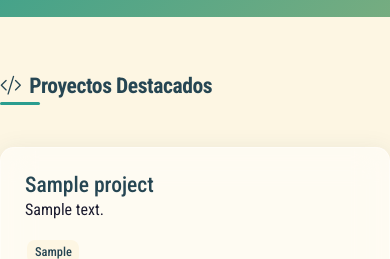
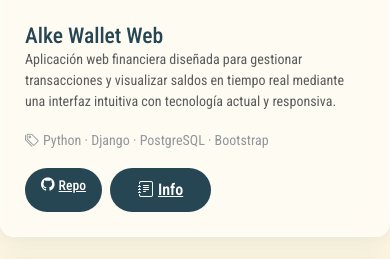
Before and after one commit to RobertoOtarola/alke_web_cv, a Django app: page /portfolio/ in a window 390 px wide. Shown: the part 1252-1511 px from the top of the page. Run offline with Django 5.2, Linux system fonts and the light colour scheme; data comes from the database, SQL or seed files in the repository; both versions use the stored data as it was after the commit; tables that the repository leaves empty hold one stand-in row (values such as "Sample post").

Commit message:
feat: implement portfolio redesign based on TDD-001
Model Refactoring:
- Move Project model from apps.cv to apps.portfolio as 'Proyecto'.
- Rename fields to Spanish (nombre, descripcion, tecnologias, etc.).
- Update CaseStudy to link to the new Proyecto model.

URL & View Refactoring:
- Simplify portfolio URLs and remove redundant 'proyectos/' gallery.
- Implement permanent 301 redirect for the obsolete '/portfolio/proyectos/' route.
- Add app_name = 'portfolio' to all URL configurations.

UI & Templates:
- Clean up navbar in base.html (removed 'Proyectos' item).
- Create new portfolio/index.html with responsive card grid using external images.
- Remove obsolete templates (landing.html, projects.html).

Data & Quality:
- Add projects_iniciales.json fixture and load it into Supabase.
- Update upload_cv_to_supabase.py to be consistent with the new schema.
- Update unit tests to match the new url names and redirects.

```diff
--- a/apps/cv/admin.py
+++ b/apps/cv/admin.py
@@ -1,7 +1,7 @@
 from django.contrib import admin
 
 # Register your models here.
-from .models import Profile, Skill, Experience, Achievement, Education, Project, Language
+from .models import Profile, Skill, Experience, Achievement, Education, Language
 
 
 class AchievementInline(admin.TabularInline):
@@ -22,5 +22,4 @@
 
 admin.site.register(Skill)
 admin.site.register(Education)
-admin.site.register(Project)
 admin.site.register(Language)
--- a/apps/cv/views.py
+++ b/apps/cv/views.py
@@ -1,8 +1,8 @@
 from django.shortcuts import render
 from django.utils import timezone
 
-from .models import Profile, Skill, Experience, Project, Education, Language
-
+from .models import Profile, Skill, Experience, Education, Language
+from apps.portfolio.models import Proyecto
 
 def index(request):
     """Home page: full CV with all sections + computed stats + CTA to portfolio."""
@@ -16,7 +16,7 @@
 
     stats = {
         'years_experience': years_experience,
-        'total_projects':   Project.objects.count(),
+        'total_projects':   Proyecto.objects.count(),
         'total_skills':     Skill.objects.count(),
         'total_languages':  Language.objects.count(),
     }
--- a/apps/portfolio/urls.py
+++ b/apps/portfolio/urls.py
@@ -1,11 +1,16 @@
 from django.urls import path
-
+from django.views.generic import RedirectView
 from . import views
 
-app_name = 'portfolio'
+app_name = "portfolio"
 
 urlpatterns = [
-    path('', views.landing, name='landing'),
-    path('proyectos/', views.project_list, name='project-list'),
-    path('caso-de-estudio/<slug:slug>/', views.case_study_detail, name='case-study'),
+    # Vista principal (Grid de proyectos destacados)
+    path("", views.portfolio_index, name="index"),
+
+    # Caso de estudio específico
+    path("caso-estudio/<slug:slug>/", views.case_study_detail, name="case-study"),
+
+    # Redirección de la ruta antigua (301)
+    path("proyectos/", RedirectView.as_view(pattern_name="portfolio:index", permanent=True), name="proyectos_redirect"),
 ]
--- a/apps/portfolio/views.py
+++ b/apps/portfolio/views.py
@@ -1,30 +1,15 @@
 from django.shortcuts import render, get_object_or_404
 
-from apps.cv.models import Profile, Project
-from .models import CaseStudy
+from .models import Proyecto, CaseStudy
 
 
-def landing(request):
-    """Portfolio landing page: hero + featured project cards."""
-    context = {
-        'profile':  Profile.objects.first(),
-        'projects': Project.objects.filter(featured=True),
-    }
-    return render(request, 'portfolio/landing.html', context)
-
-
-def project_list(request):
-    """Full project gallery (migrated from cv app)."""
-    context = {
-        'projects': Project.objects.all(),
-    }
-    return render(request, 'portfolio/projects.html', context)
+def portfolio_index(request):
+    """Main portfolio view: shows featured project cards."""
+    proyectos = Proyecto.objects.filter(destacado=True).order_by('orden')
+    return render(request, 'portfolio/index.html', {'proyectos': proyectos})
 
 
 def case_study_detail(request, slug):
-    """Render a single case study by slug."""
+    """Detailed case study view."""
     case_study = get_object_or_404(CaseStudy, slug=slug)
-    context = {
-        'case_study': case_study,
-    }
-    return render(request, 'portfolio/case_study.html', context)
+    return render(request, 'portfolio/case_study.html', {'case_study': case_study})
--- a/templates/base.html
+++ b/templates/base.html
@@ -56,13 +56,8 @@
                     </a>
                 </li>
                 <li class="nav-item">
-                    <a class="nav-link" href="{% url 'portfolio:landing' %}">
+                    <a class="nav-link" href="{% url 'portfolio:index' %}">
                         <i class="bi bi-briefcase me-1"></i>Portfolio
-                    </a>
-                </li>
-                <li class="nav-item">
-                    <a class="nav-link" href="{% url 'portfolio:project-list' %}">
-                        <i class="bi bi-folder2-open me-1"></i>Proyectos
                     </a>
                 </li>
                 {% if user.is_staff %}
--- /dev/null
+++ b/templates/portfolio/index.html
@@ -0,0 +1,97 @@
+{% extends "base.html" %}
+{% load static %}
+
+{% block title %}Portfolio — Roberto Otárola{% endblock %}
+
+{% block content %}
+
+<!-- ===================== HERO SECTION ===================== -->
+<section class="hero-section" id="about">
+    <div class="container text-center">
+        <div class="hero-glass-panel mx-auto reveal">
+            <h1 class="mb-3">Desarrollador Junior | Python · Django · SQL</h1>
+            <p>
+                Hola, soy Roberto Otárola y te doy la bienvenida a mi portafolio de proyectos de aplicaciones web,
+                resultado de mi formación intensiva como Desarrollador Fullstack Python Trainee.
+            </p>
+            <p>
+                Mi enfoque está en la creación de aplicaciones robustas, diseño técnico estructurado y limpieza de datos,
+                aportando valor mediante la construcción de soluciones eficientes y escalables.
+            </p>
+            <div class="mt-4 d-flex justify-content-center gap-3 flex-wrap">
+                <a href="#portfolio" class="hero-btn btn btn-sm">
+                    <i class="bi bi-folder2-open me-1"></i>Ver mis proyectos
+                </a>
+                <a href="https://github.com/RobertoOtarola" target="_blank" class="hero-btn btn btn-sm">
+                    <i class="bi bi-github me-1"></i>Visitar GitHub
+                </a>
+                <a href="{% url 'cv:index' %}" class="hero-btn btn btn-sm">
+                    <i class="bi bi-file-earmark-person me-1"></i>Ver mi CV
+                </a>
+            </div>
+        </div>
+    </div>
+</section>
+
+<!-- ===================== PORTFOLIO GRID ===================== -->
+<section id="portfolio" class="container section-cv mb-5">
+    <h2 class="text-center mb-5 reveal">
+        <i class="bi bi-code-slash me-2"></i>Proyectos Destacados
+    </h2>
+    <div class="row g-4 justify-content-center">
+        {% for proyecto in proyectos %}
+        <div class="col-md-4 project-card reveal">
+            <div class="glass-card h-100 d-flex flex-column">
+                {% if proyecto.imagen_url %}
+                <img src="{{ proyecto.imagen_url }}" class="card-img-top-portfolio"
+                     alt="Imagen del proyecto {{ proyecto.nombre }}" loading="lazy">
+                {% else %}
+                <div class="card-img-top-portfolio bg-secondary d-flex align-items-center justify-content-center">
+                    <i class="bi bi-image text-white opacity-50 fs-1"></i>
+                </div>
+                {% endif %}
+
+                <div class="card-body d-flex flex-column">
+                    <h5 class="card-title" style="color: var(--clr-primary); font-size: 1.35rem;">
+                        {{ proyecto.nombre }}
+                    </h5>
+                    <p class="card-text text-muted small">{{ proyecto.descripcion }}</p>
+
+                    {% if proyecto.tecnologias %}
+                    <div class="stack-tags mb-3">
+                        <small class="text-secondary opacity-75">
+                            <i class="bi bi-tags me-1"></i>{{ proyecto.tecnologias }}
+                        </small>
+                    </div>
+                    {% endif %}
+
+                    <div class="mt-auto d-flex gap-2 flex-wrap">
+                        {% if proyecto.url_repositorio %}
+                        <a href="{{ proyecto.url_repositorio }}" class="btn-repo" target="_blank" rel="noopener">
+                            <i class="bi bi-github me-1"></i>Repo
+                        </a>
+                        {% endif %}
+
+                        {% if proyecto.case_study %}
+                        <a href="{% url 'portfolio:case-study' proyecto.case_study.slug %}"
+                           class="btn-primary-custom btn-sm">
+                            <i class="bi bi-journal-text me-1"></i>Info
+                        </a>
+                        {% elif proyecto.url_demo %}
+                        <a href="{{ proyecto.url_demo }}" class="btn-primary-custom btn-sm" target="_blank" rel="noopener">
+                            <i class="bi bi-eye me-1"></i>Demo
+                        </a>
+                        {% endif %}
+                    </div>
+                </div>
+            </div>
+        </div>
+        {% empty %}
+        <div class="col-12 text-center text-muted py-5">
+            <p>No hay proyectos destacados configurados aún.</p>
+        </div>
+        {% endfor %}
+    </div>
+</section>
+
+{% endblock %}
--- a/templates/portfolio/landing.html
+++ /dev/null
@@ -1,106 +0,0 @@
-{% extends 'base.html' %}
-{% load static %}
-
-{% block title %}Portfolio — Roberto Otárola{% endblock %}
-{% block meta_description %}Portfolio profesional de Roberto Otárola — Desarrollador Fullstack Python. Proyectos destacados, casos de estudio y trayectoria técnica.{% endblock %}
-
-{% block content %}
-
-<!-- ===================== HERO SECTION ===================== -->
-<section class="hero-section" id="about">
-    <div class="container text-center">
-        <div class="hero-glass-panel mx-auto">
-            <h1 class="mb-3">Desarrollador Junior | Python · Django · SQL</h1>
-            <p>
-                Hola, soy Roberto Otarola y te doy la bienvenida a mi portafolio de proyectos de aplicaciones web,
-                resultado de mi formación intensiva como Desarrollador Fullstack Python Trainee, con un gran enfoque
-                en la creación de aplicaciones robustas, diseño técnico estructurado y limpieza de datos.
-            </p>
-            <p>
-                Mi propósito es integrarme al sector IT en roles orientados al desarrollo backend y arquitectura de
-                soluciones lógicas, aportando valor mediante la construcción de aplicaciones eficientes y preparadas
-                para su escalabilidad.
-            </p>
-            <p>
-                Tengo dominio en lenguajes técnicos como Python, bases de datos SQL (PostgreSQL, SQLite),
-                versionamiento con Git/GitHub, y entornos web usando Bootstrap y Django. Complemento esto con mi
-                capacidad de trabajar colaborativamente aplicando metodologías como desarrollo estructurado guiado
-                por PRs.
-            </p>
-            <div class="mt-4 d-flex justify-content-center gap-3 flex-wrap">
-                <a href="#portfolio" class="hero-btn btn btn-sm">
-                    <i class="bi bi-folder2-open me-1"></i>Ver mis proyectos
-                </a>
-                <a href="https://github.com/RobertoOtarola" target="_blank" class="hero-btn btn btn-sm">
-                    <i class="bi bi-github me-1"></i>Visitar GitHub
-                </a>
-                <a href="{% url 'cv:index' %}" class="hero-btn btn btn-sm">
-                    <i class="bi bi-file-earmark-person me-1"></i>Ver mi CV
-                </a>
-            </div>
-        </div>
-    </div>
-</section>
-
-<!-- ===================== FEATURED PROJECTS ===================== -->
-<section id="portfolio" class="container section-cv">
-    <h2 class="text-center mb-5 reveal">
-        <i class="bi bi-code-slash me-2"></i>Proyectos Destacados
-    </h2>
-    <div class="row g-4">
-        {% for project in projects %}
-        <div class="col-md-4 project-card reveal">
-            <div class="glass-card h-100">
-                {% if project.name == 'Alke Wallet Web' %}
-                <img src="{% static 'img/portfolio/alke_wallet.png' %}" class="card-img-top-portfolio" alt="{{ project.name }}">
-                {% elif project.name == 'PokeParty Optimizer' %}
-                <img src="{% static 'img/portfolio/pokeparty.png' %}" class="card-img-top-portfolio" alt="{{ project.name }}">
-                {% elif project.name == 'Alke Web CV' %}
-                <img src="{% static 'img/portfolio/alke_cv.png' %}" class="card-img-top-portfolio" alt="{{ project.name }}">
-                {% endif %}
-                <div class="card-body">
-                    <h5 class="card-title" style="color: var(--clr-primary); font-size: 1.35rem;">
-                        {{ project.name }}
-                    </h5>
-                    <p class="card-text">{{ project.description|truncatewords:30 }}</p>
-                    {% if project.stack %}
-                    <div class="stack-tags mb-3">
-                        {% for tech in project.stack_list %}
-                        <span class="stack-tag">{{ tech }}</span>
-                        {% endfor %}
-                    </div>
-                    {% endif %}
-                    <div class="mt-auto d-flex gap-2 flex-wrap">
-                        {% if project.repo_url %}
-                        <a href="{{ project.repo_url }}" class="btn-repo" target="_blank">
-                            <i class="bi bi-github me-1"></i>Repositorio
-                        </a>
-                        {% endif %}
-                        {% if project.case_study %}
-                        <a href="{% url 'portfolio:case-study' project.case_study.slug %}"
-                           class="btn-primary-custom btn-sm">
-                            <i class="bi bi-journal-text me-1"></i>Caso de Estudio
-                        </a>
-                        {% endif %}
-                    </div>
-                </div>
-            </div>
-        </div>
-        {% empty %}
-        <div class="col-12">
-            <div class="alert" style="background: var(--clr-glass); border: 1px solid var(--clr-border);">
-                <i class="bi bi-info-circle me-1"></i>No hay proyectos destacados todavía.
-                <a href="/admin/cv/project/add/" style="color: var(--clr-secondary); font-weight: 600;">Agregar desde el Admin</a>.
-            </div>
-        </div>
-        {% endfor %}
-    </div>
-
-    <div class="text-center mt-5 reveal">
-        <a href="{% url 'portfolio:project-list' %}" class="btn-primary-custom">
-            Ver todos los proyectos <i class="bi bi-arrow-right ms-1"></i>
-        </a>
-    </div>
-</section>
-
-{% endblock %}
```
Also changed, not shown: apps/cv/models.py (+0 -20 lines), apps/portfolio/admin.py (+9 -5 lines), apps/portfolio/fixtures/proyectos_iniciales.json (added, +45 -0 lines), apps/portfolio/models.py (+24 -4 lines), apps/portfolio/tests.py (+7 -5 lines), templates/portfolio/projects.html (deleted, +0 -81 lines), upload_cv_to_supabase.py (+8 -7 lines), apps/cv/migrations/0005_delete_project.py (added), apps/portfolio/migrations/0002_proyecto_remove_casestudy_project_casestudy_proyecto.py (added), apps/portfolio/migrations/0003_alter_casestudy_proyecto.py (added).
